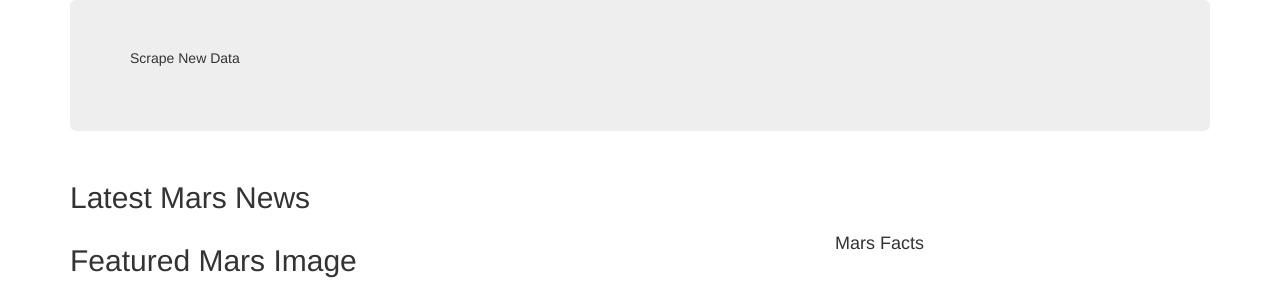
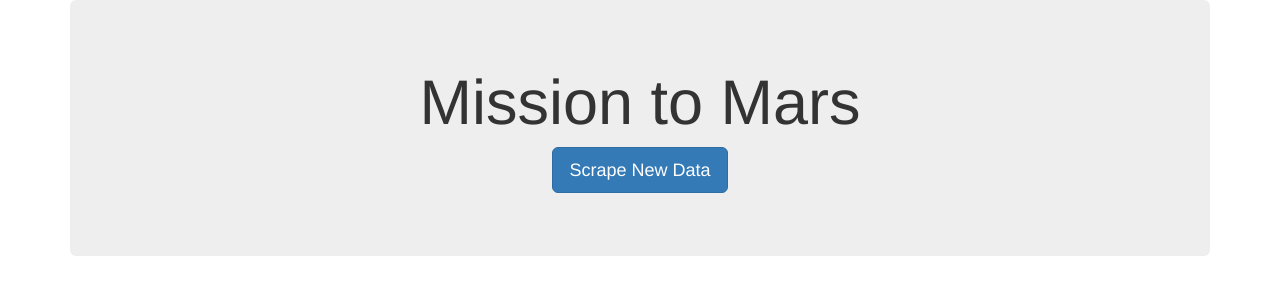
Before and after one commit to taviosammy/Mission_to_Mars, a Flask app: page / in a window 1280 px wide. Shown: the top 287 px of the page. Run offline with Flask 2, Linux system fonts and the light colour scheme; data that the repository does not hold is empty; some libraries are stand-ins or nearby versions.

Commit message:
update scrapping folder

```diff
--- a/Mars_scraping/scraping2.py
+++ b/Mars_scraping/scraping2.py
@@ -98,7 +98,7 @@ def mars_facts():
     df.set_index('Description', inplace=True)
 
     # Convert dataframe into HTML format, add bootstrap
-    return df.to_html()
+    return df.to_html(classes="table table-striped")
 
 
 if __name__ == "__main__":
--- a/Mars_scraping/templates/index.html
+++ b/Mars_scraping/templates/index.html
@@ -12,7 +12,7 @@
     <div class="container">
 
         <!-- Add Jumbotron to Header -->
-        <div class="jumbotron text-center>
+        <div class="jumbotron text-center">
             <h1>Mission to Mars</h1>
 
             <p><a class="btn btn-primary btn-lg" href="/scrape" role="button">Scrape New Data</a></p>
```
Also changed, not shown: 1 other file.
